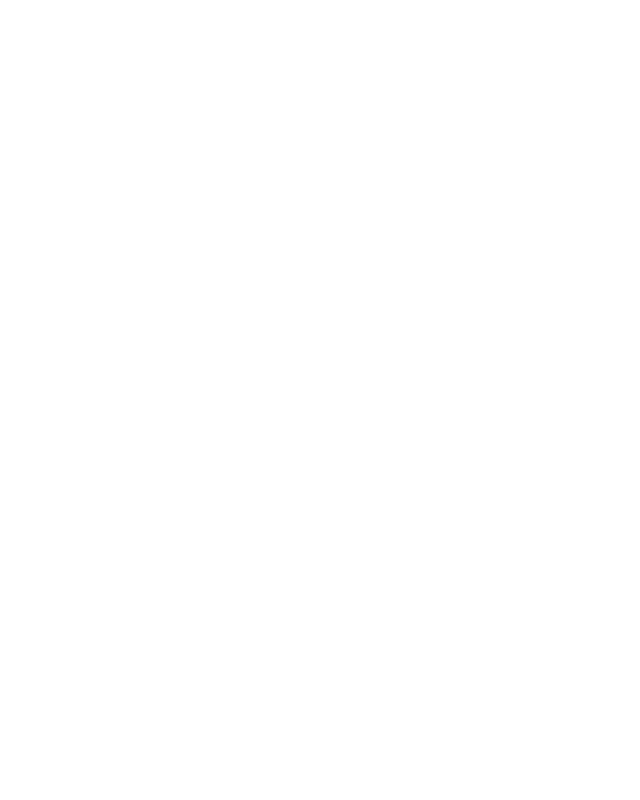
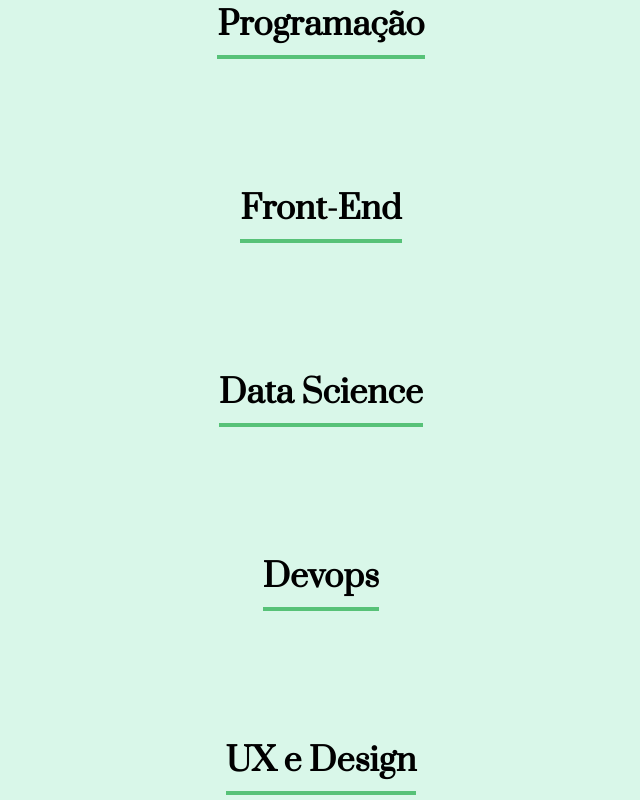
Before and after one commit to Amanda-Berwig/organo, a React (Create React App) app: page / in a window 1280 px wide. Shown: the part 1600-2400 px from the top of the page, without its empty margins (319-959 px from the left). Before the commit the page ends 1539 px from the top, so only its background shows below. Built offline with nearby package versions, Linux system fonts and the light colour scheme.

Commit message:
Add Time component to display team names and integrate into App component

```diff
--- a/src/App.js
+++ b/src/App.js
@@ -1,8 +1,46 @@
 import { useState } from "react";
 import Banner from "./components/Banner/Banner";
 import Formulario from "./components/Formulario/Formulario";
+import Time from "./components/Time/Time";
 
 function App() {
+  const times = [
+    {
+      nome: "Programação",
+      corPrimaria: "var(--destaq-prog)",
+      corSecundaria: "var(--fundo-prog)",
+    },
+    {
+      nome: "Front-End",
+      corPrimaria: "var(--destaq-front)",
+      corSecundaria: "var(--fundo-front)",
+    },
+    {
+      nome: "Data Science",
+      corPrimaria: "var(--destaq-data)",
+      corSecundaria: "var(--fundo-data)",
+    },
+    {
+      nome: "Devops",
+      corPrimaria: "var(--destaq-devops)",
+      corSecundaria: "var(--fundo-devops)",
+    },
+    {
+      nome: "UX e Design ",
+      corPrimaria: "var(--destaq-ux)",
+      corSecundaria: "var(--fundo-ux)",
+    },
+    {
+      nome: "Mobile",
+      corPrimaria: "var(--destaq-mobile)",
+      corSecundaria: "var(--fundo-mobile)",
+    },
+    {
+      nome: "Inovação e Gestão",
+      corPrimaria: "var(--destaq-inov)",
+      corSecundaria: "var(--fundo-inov)",
+    },
+  ];
   const [colaboradores, setColaboradores] = useState([]);
 
   return (
@@ -14,6 +52,9 @@
           setColaboradores([...colaboradores, colaborador]);
         }}
       />
+      {times.map((time) => (
+        <Time nome={time.nome} />
+      ))}
     </div>
   );
 }
--- /dev/null
+++ b/src/components/Time/Time.css
@@ -0,0 +1,14 @@
+.time {
+    text-align: center;
+    background-color: var(--fundo-prog);
+    padding: 32px;
+
+}
+
+.time h3 {
+    font-family: var(--fonte-titulo);
+    font-size: 32px;
+    border-bottom: 4px solid var(--destaq-prog);
+    display: inline-block;
+    padding-bottom: 8px;
+}
--- /dev/null
+++ b/src/components/Time/Time.js
@@ -0,0 +1,8 @@
+import "./Time.css";
+export default function Time(props) {
+  return (
+    <section className="time">
+      <h3>{props.nome}</h3>
+    </section>
+  );
+}
```
